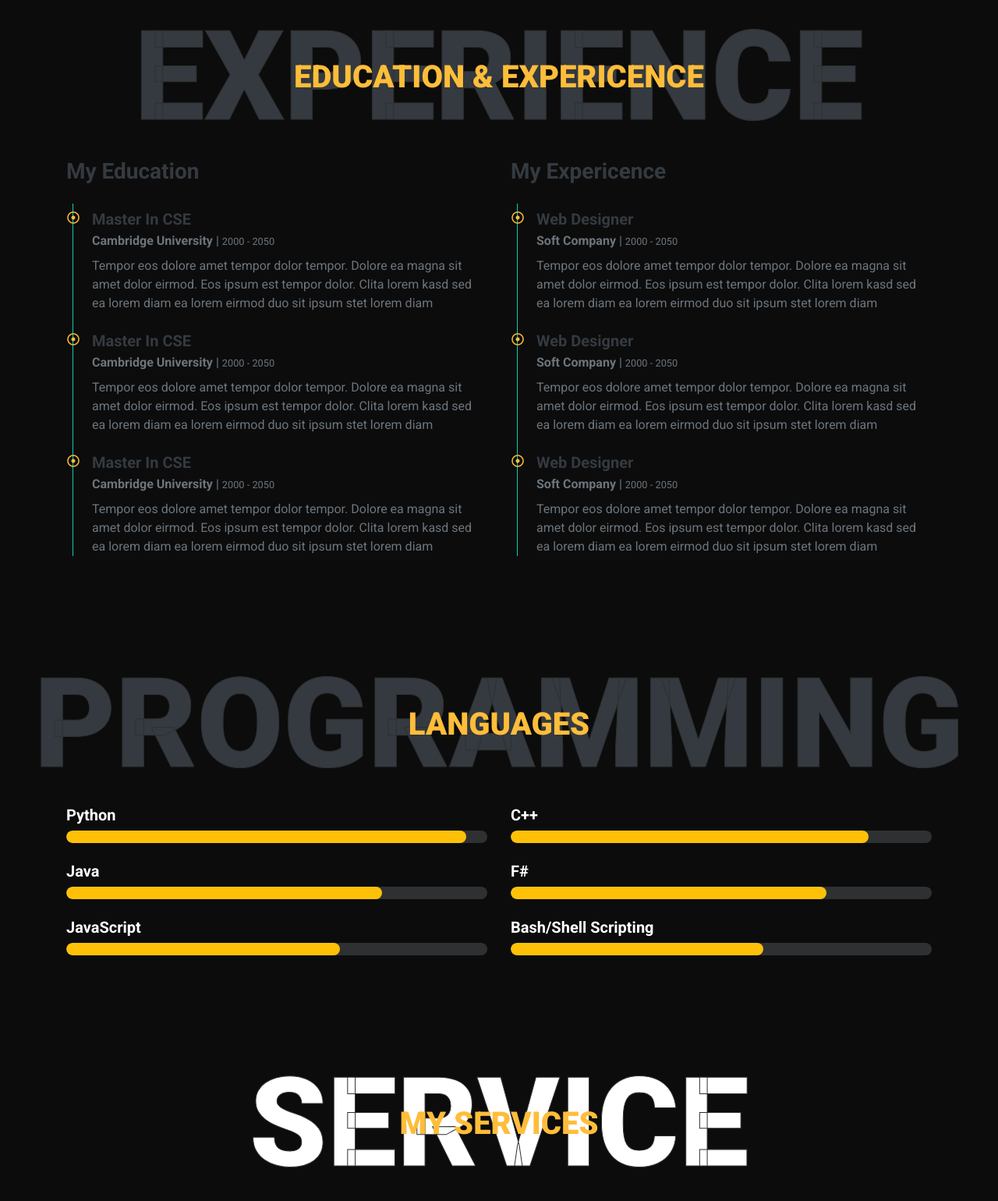
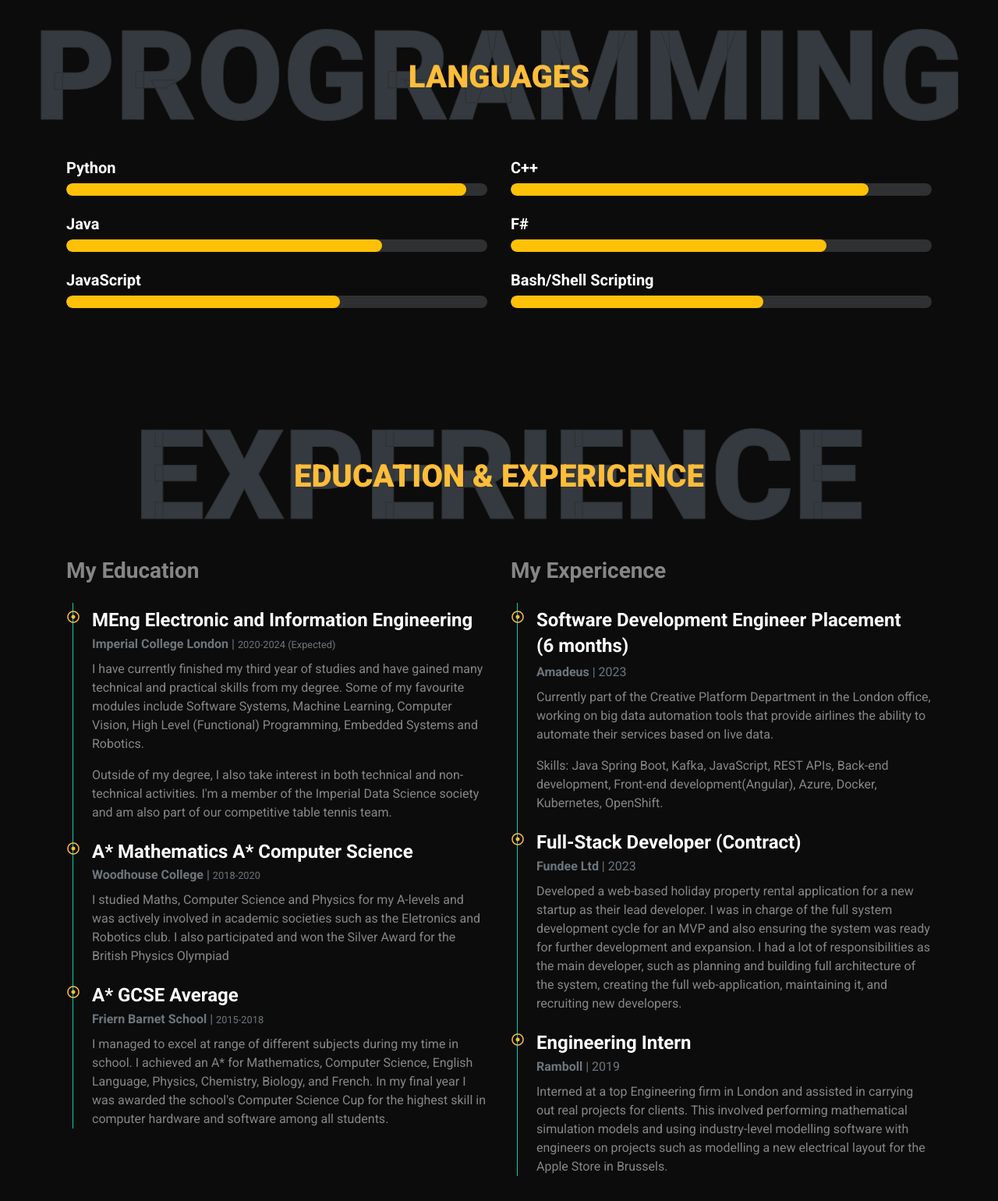
Before and after one commit to Shaanukstar123/Personal-Portfolio, a plain HTML site: page index.html in a window 1280 px wide. Shown: the part 1557-3097 px from the top of the page at 78% size. Drawn offline with nearby package versions, Linux system fonts and the light colour scheme.

Commit message:
Education and Experience Complete

```diff
--- a/index.html
+++ b/index.html
@@ -102,67 +102,6 @@
     </div>
     <!-- About End -->
 
-
-    <!-- Qualification Start -->
-    <div class="container-fluid py-5" id="qualification">
-        <div class="container">
-            <div class="position-relative d-flex align-items-center justify-content-center">
-                <h1 class="display-1 text-uppercase" style="-webkit-text-stroke: 1px #2f3031;">Experience</h1>
-                <h1 class="position-absolute text-uppercase text-primary">Education & Expericence</h1>
-            </div>
-            <div class="row align-items-center">
-                <div class="col-lg-6">
-                    <h3 class="mb-4">My Education</h3>
-                    <div class="border-left border-primary pt-2 pl-4 ml-2">
-                        <div class="position-relative mb-4">
-                            <i class="far fa-dot-circle text-primary position-absolute" style="top: 2px; left: -32px;"></i>
-                            <h5 class="font-weight-bold mb-1">Master In CSE</h5>
-                            <p class="mb-2"><strong>Cambridge University</strong> | <small>2000 - 2050</small></p>
-                            <p>Tempor eos dolore amet tempor dolor tempor. Dolore ea magna sit amet dolor eirmod. Eos ipsum est tempor dolor. Clita lorem kasd sed ea lorem diam ea lorem eirmod duo sit ipsum stet lorem diam</p>
-                        </div>
-                        <div class="position-relative mb-4">
-                            <i class="far fa-dot-circle text-primary position-absolute" style="top: 2px; left: -32px;"></i>
-                            <h5 class="font-weight-bold mb-1">Master In CSE</h5>
-                            <p class="mb-2"><strong>Cambridge University</strong> | <small>2000 - 2050</small></p>
-                            <p>Tempor eos dolore amet tempor dolor tempor. Dolore ea magna sit amet dolor eirmod. Eos ipsum est tempor dolor. Clita lorem kasd sed ea lorem diam ea lorem eirmod duo sit ipsum stet lorem diam</p>
-                        </div>
-                        <div class="position-relative mb-4">
-                            <i class="far fa-dot-circle text-primary position-absolute" style="top: 2px; left: -32px;"></i>
-                            <h5 class="font-weight-bold mb-1">Master In CSE</h5>
-                            <p class="mb-2"><strong>Cambridge University</strong> | <small>2000 - 2050</small></p>
-                            <p>Tempor eos dolore amet tempor dolor tempor. Dolore ea magna sit amet dolor eirmod. Eos ipsum est tempor dolor. Clita lorem kasd sed ea lorem diam ea lorem eirmod duo sit ipsum stet lorem diam</p>
-                        </div>
-                    </div>
-                </div>
-                <div class="col-lg-6">
-                    <h3 class="mb-4">My Expericence</h3>
-                    <div class="border-left border-primary pt-2 pl-4 ml-2">
-                        <div class="position-relative mb-4">
-                            <i class="far fa-dot-circle text-primary position-absolute" style="top: 2px; left: -32px;"></i>
-                            <h5 class="font-weight-bold mb-1">Web Designer</h5>
-                            <p class="mb-2"><strong>Soft Company</strong> | <small>2000 - 2050</small></p>
-                            <p>Tempor eos dolore amet tempor dolor tempor. Dolore ea magna sit amet dolor eirmod. Eos ipsum est tempor dolor. Clita lorem kasd sed ea lorem diam ea lorem eirmod duo sit ipsum stet lorem diam</p>
-                        </div>
-                        <div class="position-relative mb-4">
-                            <i class="far fa-dot-circle text-primary position-absolute" style="top: 2px; left: -32px;"></i>
-                            <h5 class="font-weight-bold mb-1">Web Designer</h5>
-                            <p class="mb-2"><strong>Soft Company</strong> | <small>2000 - 2050</small></p>
-                            <p>Tempor eos dolore amet tempor dolor tempor. Dolore ea magna sit amet dolor eirmod. Eos ipsum est tempor dolor. Clita lorem kasd sed ea lorem diam ea lorem eirmod duo sit ipsum stet lorem diam</p>
-                        </div>
-                        <div class="position-relative mb-4">
-                            <i class="far fa-dot-circle text-primary position-absolute" style="top: 2px; left: -32px;"></i>
-                            <h5 class="font-weight-bold mb-1">Web Designer</h5>
-                            <p class="mb-2"><strong>Soft Company</strong> | <small>2000 - 2050</small></p>
-                            <p>Tempor eos dolore amet tempor dolor tempor. Dolore ea magna sit amet dolor eirmod. Eos ipsum est tempor dolor. Clita lorem kasd sed ea lorem diam ea lorem eirmod duo sit ipsum stet lorem diam</p>
-                        </div>
-                    </div>
-                </div>
-            </div>
-        </div>
-    </div>
-    <!-- Qualification End -->
-
-
     <!-- Skill Start -->
     <div class="container-fluid py-5" id="skill">
         <div class="container">
@@ -228,6 +167,72 @@
     </div>
     <!-- Skill End -->
 
+
+    <!-- Qualification Start -->
+    <div class="container-fluid py-5" id="qualification">
+        <div class="container">
+            <div class="position-relative d-flex align-items-center justify-content-center">
+                <h1 class="display-1 text-uppercase" style="-webkit-text-stroke: 1px #2f3031;">Experience</h1>
+                <h1 class="position-absolute text-uppercase text-primary">Education & Expericence</h1>
+            </div>
+            <div class="row d-flex align-items-start">
+                <div class="col-lg-6">
+                    <h3 class="mb-4 text-white-50">My Education</h3>
+                    <div class="border-left border-primary pt-2 pl-4 ml-2">
+                        <div class="position-relative mb-4">
+                            <i class="far fa-dot-circle text-primary position-absolute" style="top: 2px; left: -32px;"></i>
+                            <h4 class="font-weight-bold mb-1 text-white">MEng Electronic and Information Engineering</h4>
+                            <p class="mb-2"><strong>Imperial College London</strong> | <small>2020-2024 (Expected)</small></p>
+                            <p class = "text-white-50">I have currently finished my third year of studies and have gained many technical and practical skills from my degree. Some of my favourite modules
+                                include Software Systems, Machine Learning, Computer Vision, High Level (Functional) Programming, Embedded Systems and Robotics.</p>
+                                <p class = "text-white-50">Outside of my degree, I also take interest in both
+                                technical and non-technical activities. I'm a member of the Imperial Data Science society and am also part of our competitive table tennis team.</p>
+                        </div>
+                        <div class="position-relative mb-4">
+                            <i class="far fa-dot-circle text-primary position-absolute" style="top: 2px; left: -32px;"></i>
+                            <h4 class="font-weight-bold mb-1 text-white">A* Mathematics A* Computer Science</h4>
+                            <p class="mb-2"><strong>Woodhouse College</strong> | <small>2018-2020</small></p>
+                            <p class = "text-white-50">I studied Maths, Computer Science and Physics for my A-levels and was actively involved in academic societies such as the Eletronics and Robotics club. I also participated and won the Silver Award for the British Physics Olympiad</p>
+                        </div>
+                        <div class="position-relative mb-4">
+                            <i class="far fa-dot-circle text-primary position-absolute" style="top: 2px; left: -32px;"></i>
+                            <h4 class="font-weight-bold mb-1 text-white">A* GCSE Average</h4>
+                            <p class="mb-2"><strong>Friern Barnet School</strong> | <small>2015-2018</small></p>
+                            <p class = "text-white-50">I managed to excel at range of different subjects during my time in school. I achieved an A* for Mathematics, Computer Science, English Language, Physics, Chemistry, Biology, and French. In my final year I was awarded the school's Computer Science Cup for the highest skill in computer hardware and software among all students.</p>
+                        </div>
+                    </div>
+                </div>
+                <div class="col-lg-6">
+                    <h3 class="mb-4 text-white-50">My Expericence</h3>
+                    <div class="border-left border-primary pt-2 pl-4 ml-2">
+                        <div class="position-relative mb-4">
+                            <i class="far fa-dot-circle text-primary position-absolute" style="top: 2px; left: -32px;"></i>
+                            <h4 class="font-weight-bold mb-1 text-white">Software Development Engineer Placement</h4>
+                            <h4 class="font-weight-bold mb-2 text-white">(6 months)</h4>
+                            <p class="mb-2"><strong>Amadeus</strong> | 2023</p>
+                            <p class = "text-white-50">Currently part of the Creative Platform Department in the London office, working on big data automation tools that provide airlines the ability to automate their services based on live data.</p>
+                            <p class = "text-white-50"> Skills: Java Spring Boot, Kafka, JavaScript, REST APIs, Back-end development, Front-end development(Angular), Azure, Docker, Kubernetes, OpenShift.</p>
+                        </div>
+                        <div class="position-relative mb-4">
+                            <i class="far fa-dot-circle text-primary position-absolute" style="top: 2px; left: -32px;"></i>
+                            <h4 class="font-weight-bold mb-1 text-white">Full-Stack Developer (Contract)</h4>
+                            <p class="mb-2"><strong>Fundee Ltd</strong> | 2023</p>
+                            <p class = "text-white-50">Developed a web-based holiday property rental application for a new startup as their lead developer. I was in charge
+                                of the full system development cycle for an MVP and also ensuring the system was ready for further development and expansion. I had a lot of
+                                responsibilities as the main developer, such as planning and building full architecture of the system, creating the full web-application, maintaining it, and recruiting new developers.</p>
+                        </div>
+                        <div class="position-relative mb-4">
+                            <i class="far fa-dot-circle text-primary position-absolute" style="top: 2px; left: -32px;"></i>
+                            <h4 class="font-weight-bold mb-1 text-white">Engineering Intern</h4>
+                            <p class="mb-2"><strong>Ramboll</strong> | 2019</p>
+                            <p class = "text-white-50">Interned at a top Engineering firm in London and assisted in carrying out real projects for clients. This involved performing mathematical simulation models and using industry-level modelling software with engineers on projects such as modelling a new electrical layout for the Apple Store in Brussels.</p>
+                        </div>
+                    </div>
+                </div>
+            </div>
+        </div>
+    </div>
+    <!-- Qualification End -->
 
     <!-- Services Start -->
     <div class="container-fluid pt-5" id="service">
```
